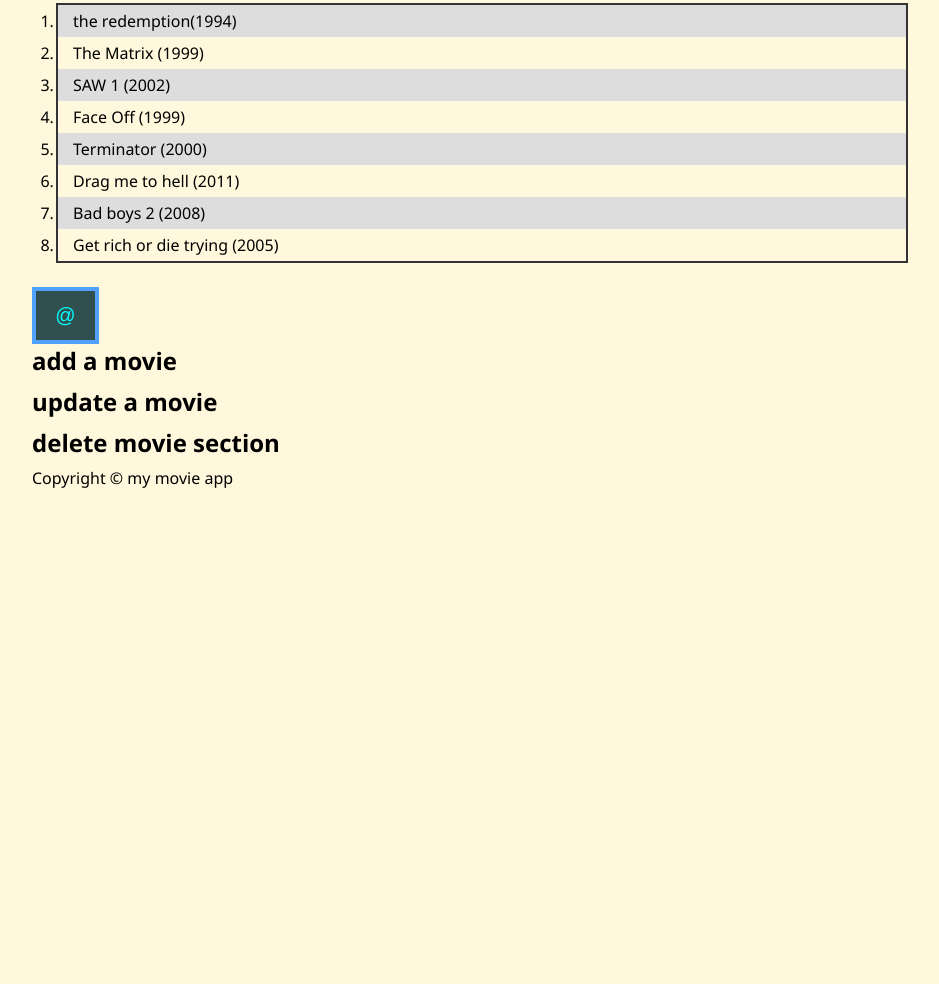
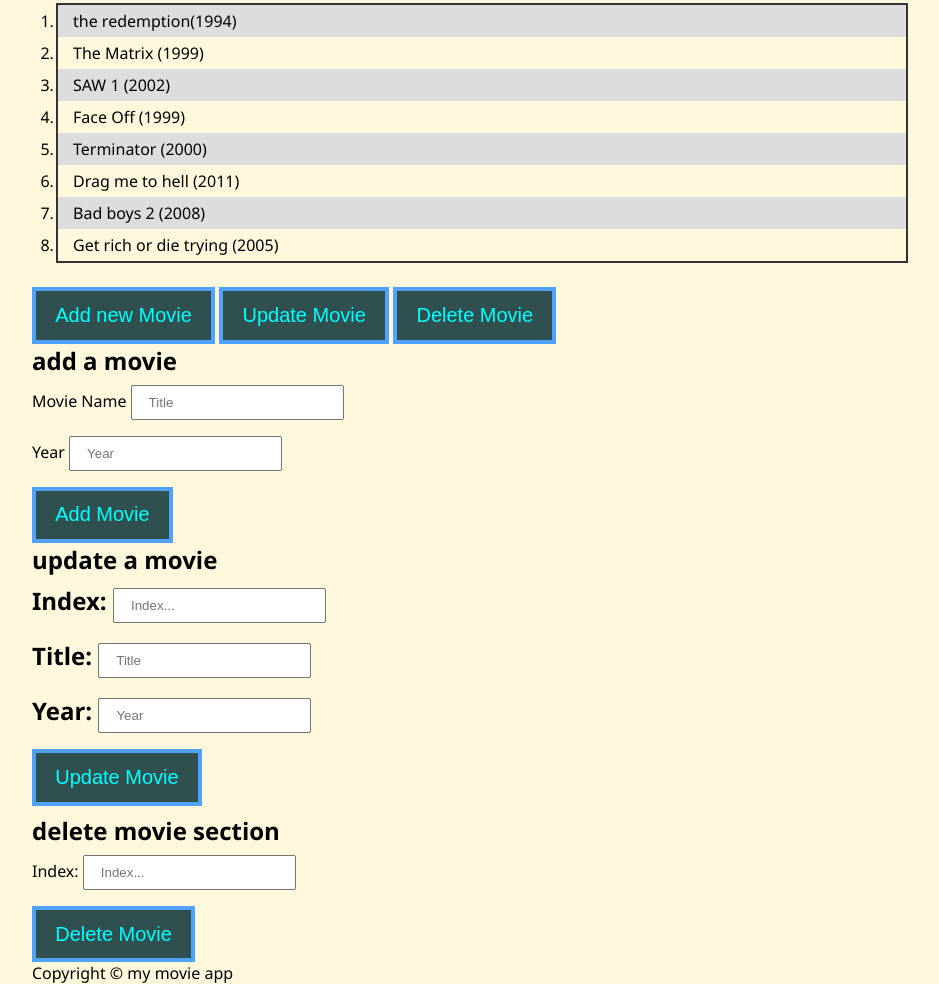
Before and after one commit to Jsgcode93/session-8, a plain HTML site: page index.html in a window 1280 px wide. Shown: the part 324-1308 px from the top of the page, without its empty margins (158-1097 px from the left). Before the commit the page ends 813 px from the top, so only its background shows below. Drawn offline with Linux system fonts and the light colour scheme; files whose address does not match are found by name.

Commit message:
finished tabs

```diff
--- a/index.html
+++ b/index.html
@@ -52,23 +52,60 @@
 <!--start tab section-->
 <!--tabs-->
  <section class="tabs">
-   <button class="tablinks">@  </button>
+   <button class="tablinks">Add new Movie</button>
+   <button class="tablinks">Update Movie</button>
+   <button class="tablinks">Delete Movie</button>
  </section>
  <!--End of tab section-->
 
  <!--Tab content -->
+ <!-- Add movie section -->
  <section id="add" class="tabcontent">
    <h2> add a movie </h2>
+   <form id="form-add">
+    <div class="mb-3">
+        <label for="movie-name">Movie Name</label>
+        <input type="text" placeholder="Title" id="addTitle">
+    </div>
+        <div class="mb-3">
+        <label for="movie-year">Year</label>
+        <input type="text" placeholder="Year" id="addYear">
+    </div>
+    <button type="button" name="submit" id="addSubmit">Add Movie</button>
+   </form>
  </section>
+
 <!--End add movie-->
 <!--Update movie section -->
  <section id="update" class="tabcontent">
     <h2> update a movie <h2>
+    <form id="form-update">
+    <div class="mb-3">
+        <label for="up-index">Index:</label>
+        <input type="text" placeholder="Index..." name="index" id="upIndex">
+    </div>
+        <div class="mb-3">
+        <label for="uptitle">Title:</label>
+        <input type="text" placeholder="Title" name="title" id="upTitle">
+    </div>
+    <div class="mb-3">
+        <label for="upyear">Year:</label>
+        <input type="text" placeholder="Year" name="year" id="upYear">
+    </div>
+    <button type="button" name="submit" id="upSubmit">Update Movie</button>
+   </form>
 </section>
 <!--End update section-->
 <!--delete movie section-->
 <section id="delete" class="tabcontent">
  <h2> delete movie section </h2>
+ <form id="form-delete">
+    <div class="mb-3">
+        <label for="del-index">Index:</label>
+        <input type="text" placeholder="Index..." name="index" id="delIndex">
+    </div>
+    <button type="button" name="submit" id="delSubmit">Delete Movie</button>
+ </form>
 </section>
 <!--end delete movie section-->
 
```
